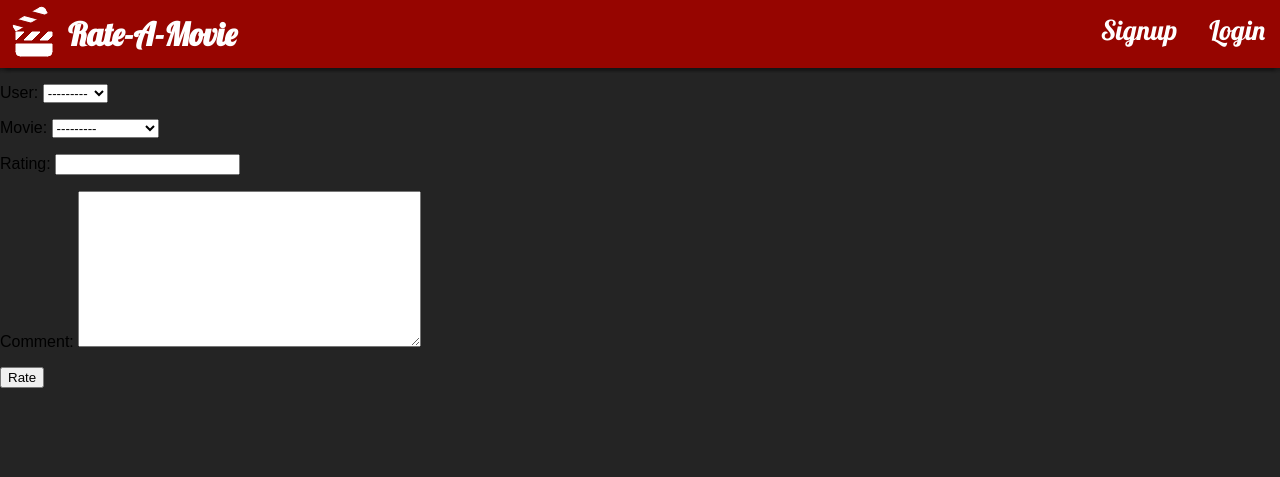
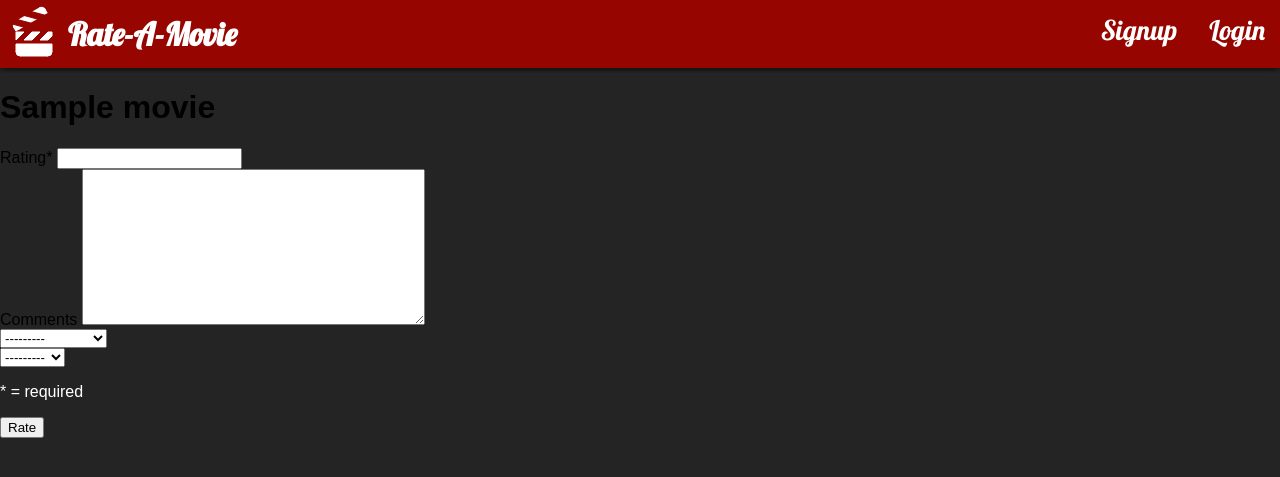
Before and after one commit to cberry216/Movie-Rating, a Django app: template movie_rating/templates/ratings/rate_movie.html in a window 1280 px wide. Shown: the top 477 px of the page. Run offline with Django 3.2, Linux system fonts and the light colour scheme; the template is opened without the code that fills it: values that come from a table or form of the project are taken from there, others are empty; tables that the repository leaves empty hold one stand-in row (values such as "Sample post"); grey boxes marked "Sample" are stand-in pictures.

Commit message:
Customized movie rating form.

```diff
--- a/movie_rating/templates/ratings/rate_movie.html
+++ b/movie_rating/templates/ratings/rate_movie.html
@@ -3,9 +3,32 @@
 {% block title %}Rate Movie{% endblock title %}
 
 {% block content %}
-<form action="./{{ movie.imdb_id}}" method="post">
-  {% csrf_token %}
-  {{ form.as_p }}
-  <input type="submit" value="Rate">
-</form>
+<div class="rating">
+  <div class="rating__movie" style="background-image: url({{ movie.poster_link }})"></div>
+  <form class="rate_form" action="./{{ movie.imdb_id}}" method="post">
+    <h1 class="rate_form__title">{{ movie.title }}</h1>
+    {% csrf_token %}
+    {{ form.non_field_errors }}
+    <div class="rate_form__field_wrapper" id="rate_form__rating">
+      {{ form.rating.errors}}
+      <label for="{{ form.rating.id_for_label}}">Rating*</label>
+      {{ form.rating }}
+    </div>
+    <div class="rate_form__field_wrapper" id="rate_form__comment">
+      {{ form.comment.errors }}
+      <label for="{{ form.comment.id_for_label }}">Comments</label>
+      {{ form.comment }}
+    </div>
+    <div class="rate_form__field_wrapper rate_form__field_wrapper--hidden" id="rate_form__movie">
+      {{ form.movie.errors }}
+      {{ form.movie }}
+    </div>
+    <div class="rate_form__field_wrapper rate_form__field_wrapper--hidden" id="rate_form__user">
+      {{ form.user.errors }}
+      {{ form.user }}
+    </div>
+    <p style="color: white">* = required</p>
+    <input class="rate_form__submit" type="submit" value="Rate">
+  </form>
+</div>
 {% endblock content %}
```
